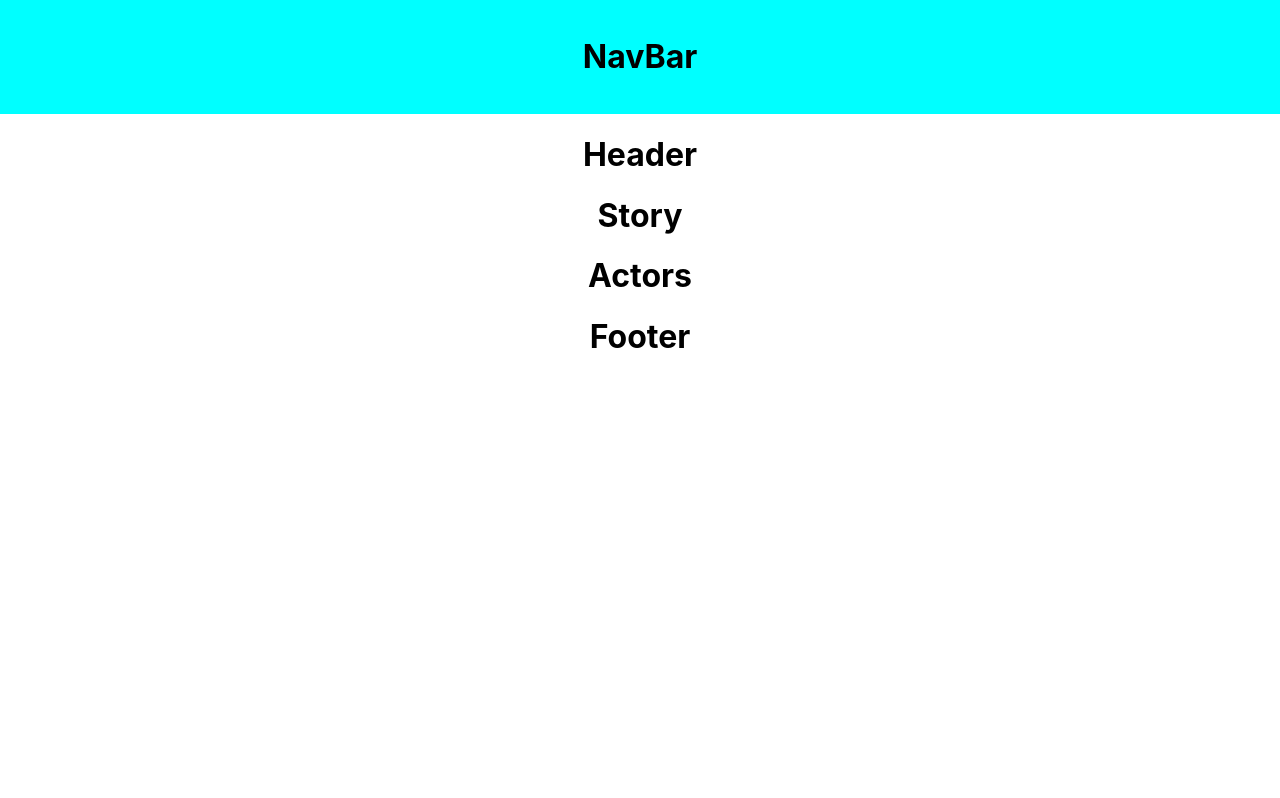
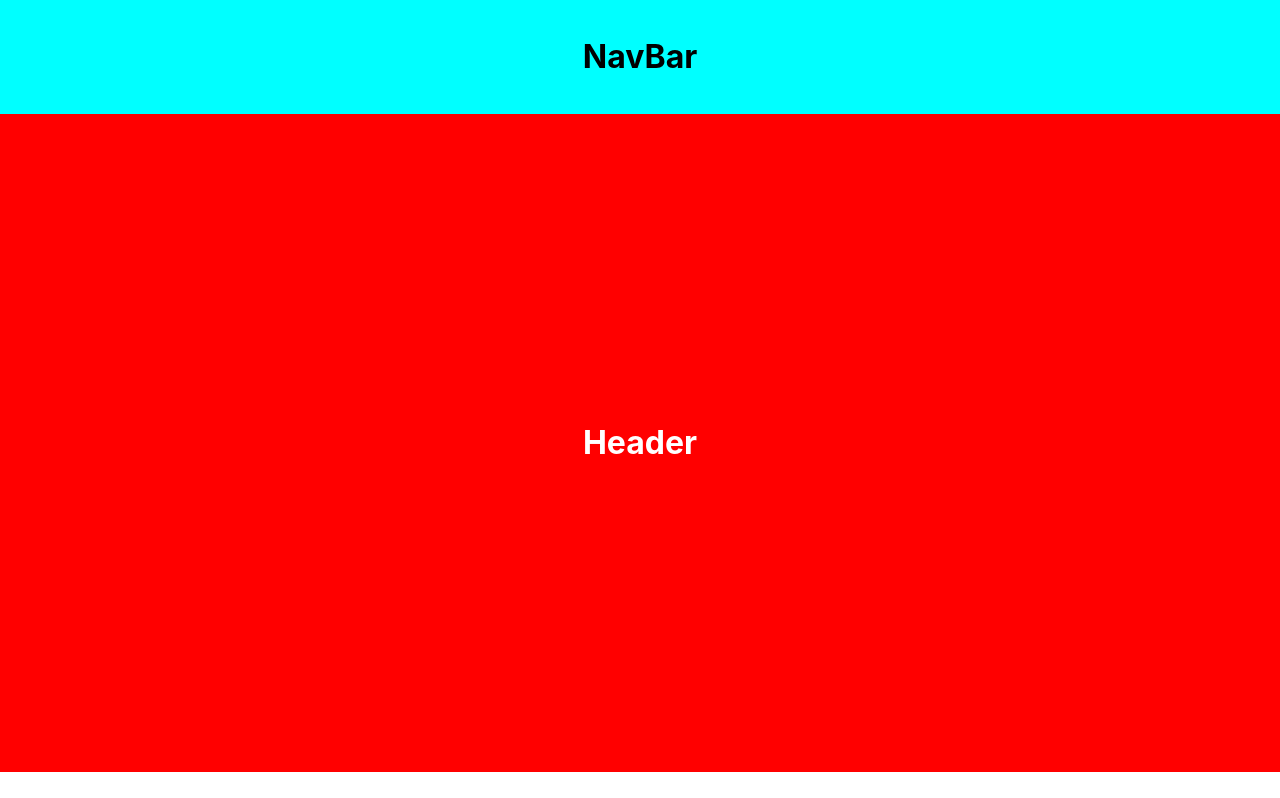
Before and after one commit to HuemanTarget/CicadaCicada, a React (Create React App) app: page / in a window 1280 px wide. Shown: the top 798 px of the page. Built offline with nearby package versions, Linux system fonts and the light colour scheme.

Commit message:
create Header CSS

```diff
--- /dev/null
+++ b/src/Components/Header.css
@@ -0,0 +1,5 @@
+.header {
+    background-color: red;
+    padding: 18rem;
+    color: white;
+}
--- a/src/Components/Header.js
+++ b/src/Components/Header.js
@@ -1,8 +1,9 @@
 import React from 'react';
+import './Header.css';
 
 function Header() {
     return (
-        <div>
+        <div className="header">
             <h1>Header</h1>
         </div>
     )
```
